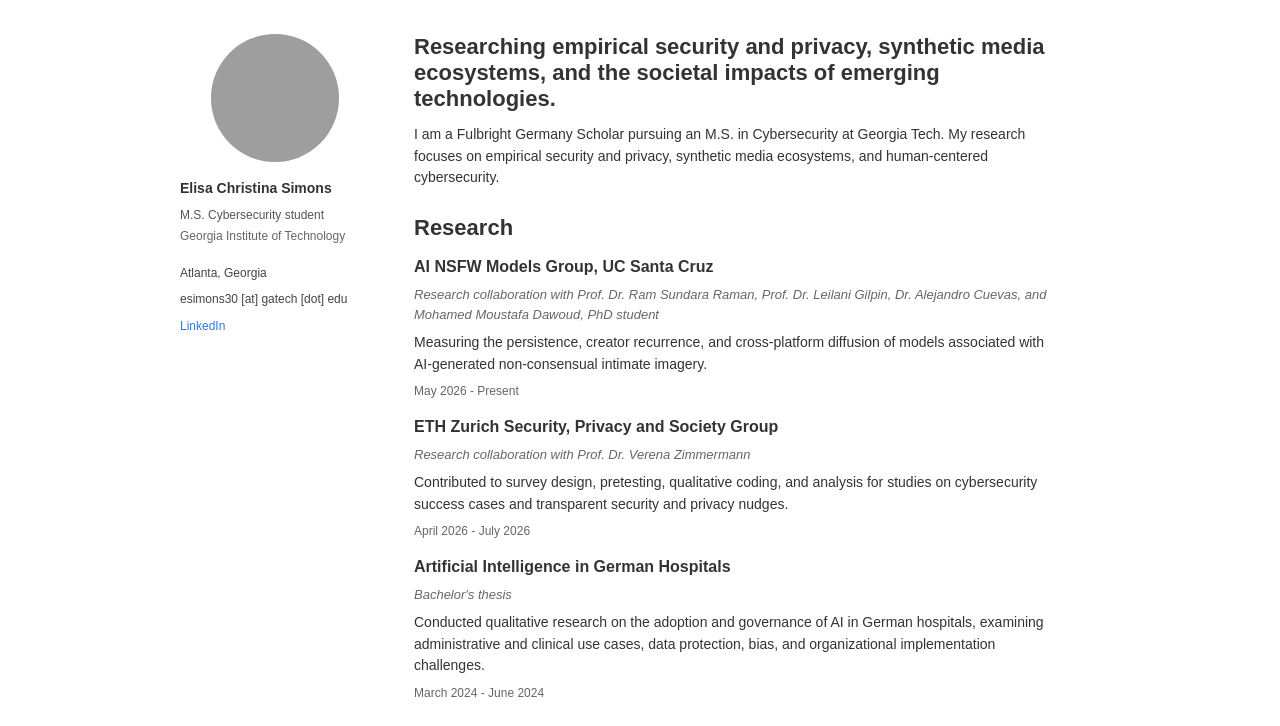
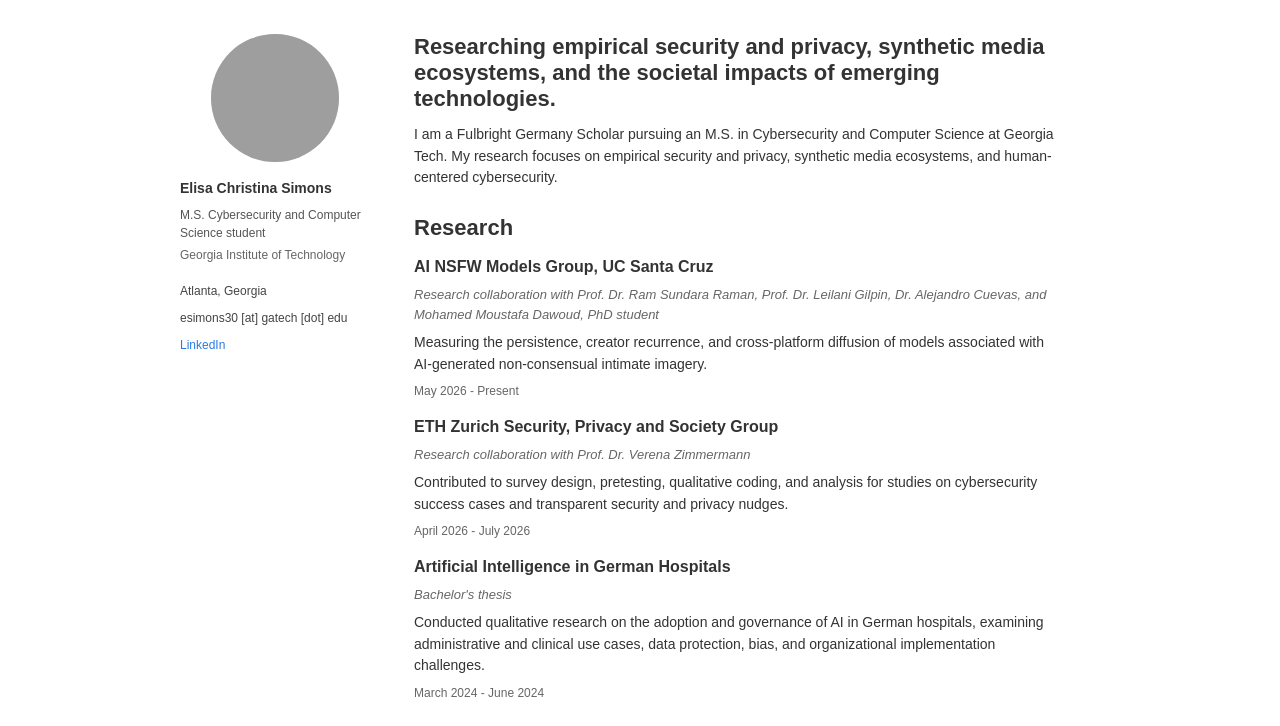
Before and after one commit to elisasimons/elisasimons.github.io, a plain HTML site: page index.html in a window 1280 px wide. Shown: the part 51-777 px from the top of the page. Drawn offline with Linux system fonts and the light colour scheme; grey boxes are pictures that could not be loaded.

Commit message:
Add computer science to degree description

```diff
--- a/index.html
+++ b/index.html
@@ -3,8 +3,8 @@
   <head>
     <meta charset="utf-8">
     <meta name="viewport" content="width=device-width, initial-scale=1">
-    <title>Elisa Christina Simons | Cybersecurity & AI Research</title>
-    <meta name="description" content="Academic portfolio for Elisa Christina Simons, focused on cybersecurity, AI governance, health informatics, and secure systems.">
+    <title>Elisa Christina Simons | Cybersecurity, Computer Science & AI Research</title>
+    <meta name="description" content="Academic portfolio for Elisa Christina Simons, focused on cybersecurity, computer science, AI governance, health informatics, and secure systems.">
     <link rel="stylesheet" href="styles.css">
   </head>
   <body>
@@ -29,7 +29,7 @@
       <aside class="profile" aria-label="Profile">
         <img class="avatar" src="assets/profile.png" alt="Elisa Christina Simons">
         <h1>Elisa Christina Simons</h1>
-        <p class="role">M.S. Cybersecurity student</p>
+        <p class="role">M.S. Cybersecurity and Computer Science student</p>
         <p class="institution">Georgia Institute of Technology</p>
         <ul class="profile-links">
           <li>Atlanta, Georgia</li>
@@ -42,7 +42,7 @@
         <section class="intro" id="about">
           <h2>Researching empirical security and privacy, synthetic media ecosystems, and the societal impacts of emerging technologies.</h2>
           <p>
-            I am a Fulbright Germany Scholar pursuing an M.S. in Cybersecurity at Georgia Tech. My research focuses on
+            I am a Fulbright Germany Scholar pursuing an M.S. in Cybersecurity and Computer Science at Georgia Tech. My research focuses on
             empirical security and privacy, synthetic media ecosystems, and human-centered cybersecurity.
           </p>
         </section>
```
